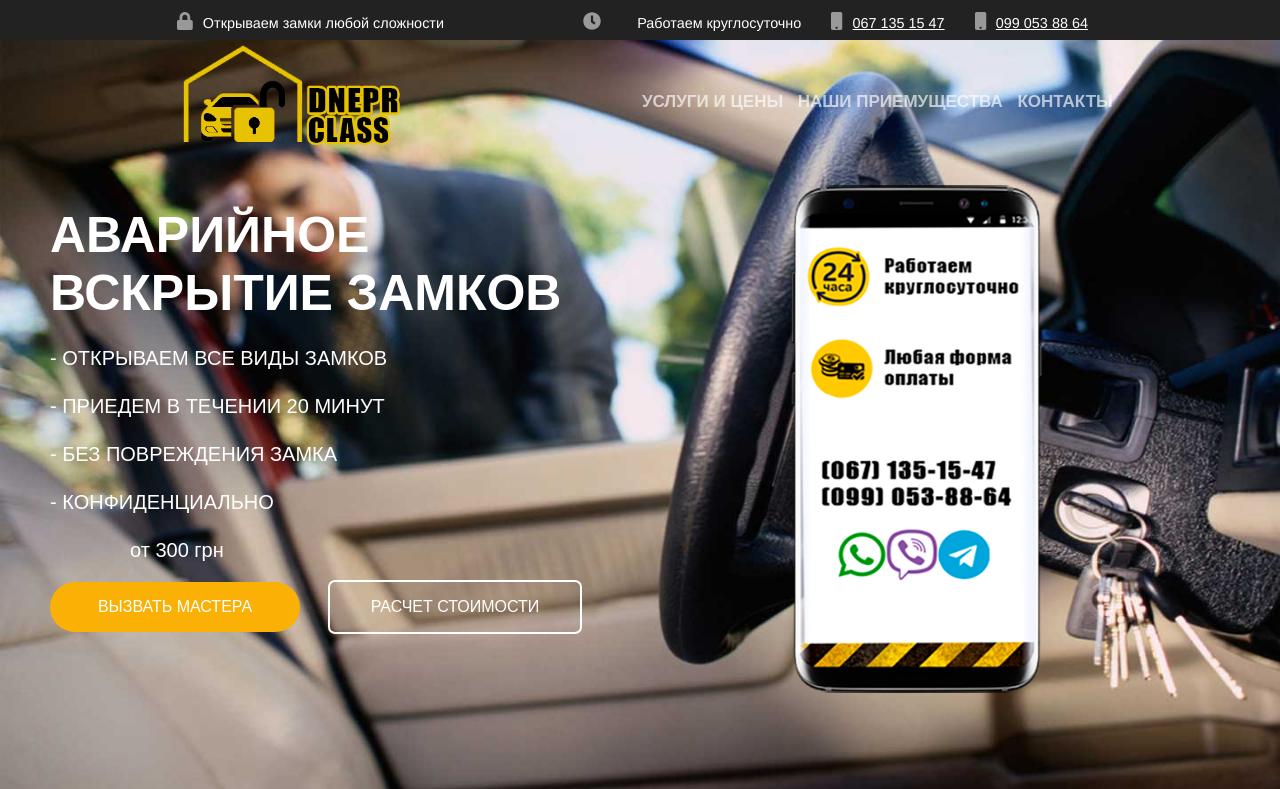
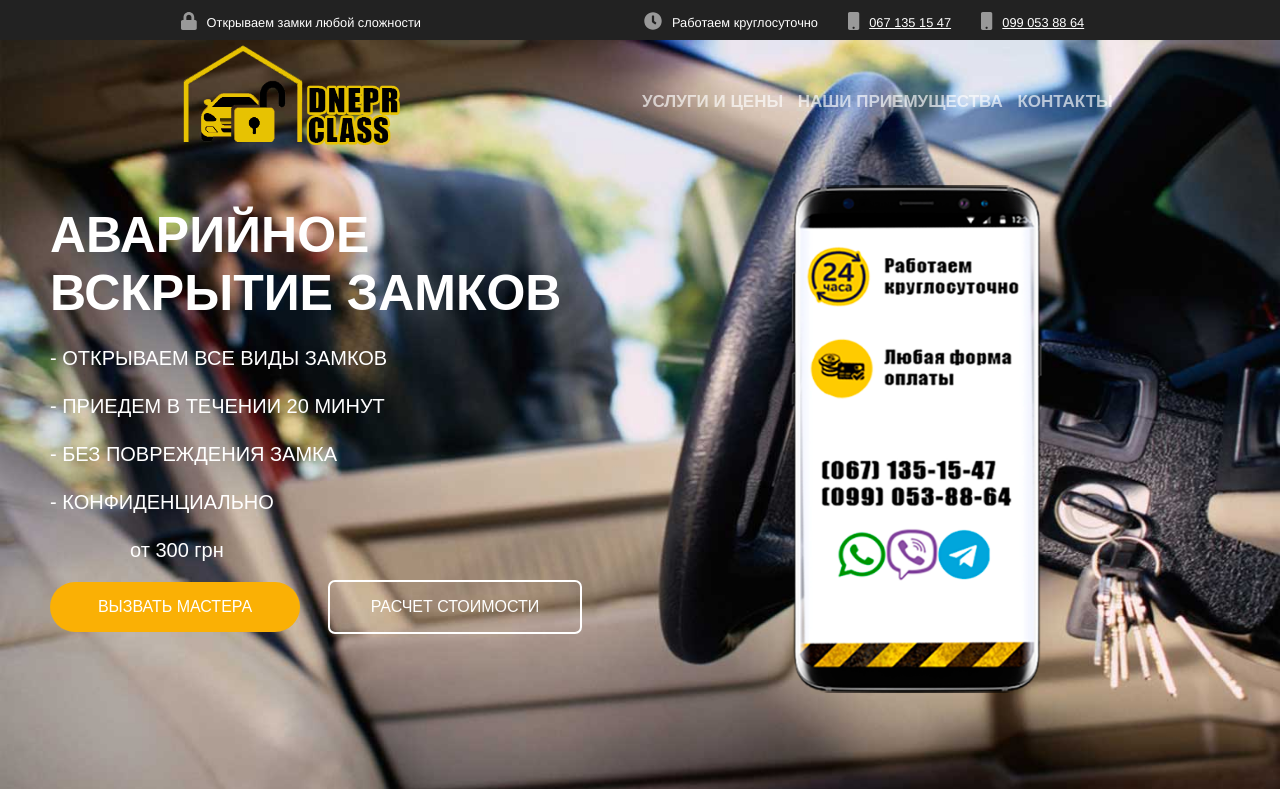
Before and after one commit to Ca-tt/dnepr-masterok-vue, a Vue app: page / in a window 1280 px wide. Shown: the top 789 px of the page. Built offline with nearby package versions, Linux system fonts and the light colour scheme.

Commit message:
удалил ненужные импорты

```diff
--- a/public/index.html
+++ b/public/index.html
@@ -5,7 +5,6 @@
     <meta http-equiv="X-UA-Compatible" content="IE=edge">
     <meta name="viewport" content="width=device-width,initial-scale=1.0">
     <link rel="icon" href="<%= BASE_URL %>favicon.ico">
-    <link rel="stylesheet" href="../node_modules/@fortawesome/fontawesome-free/css/all.css">
     <title><%= htmlWebpackPlugin.options.title %></title>
   </head>
   <body>
@@ -13,9 +12,7 @@
       <strong>We're sorry but <%= htmlWebpackPlugin.options.title %> doesn't work properly without JavaScript enabled. Please enable it to continue.</strong>
     </noscript>
     <div id="app"></div>
-    <script type="module">
-      import Vue from 'https://cdn.jsdelivr.net/npm/vue@2.6.14/dist/vue.esm.browser.js'
-    </script>
+
     <!-- built files will be auto injected -->
   </body>
 </html>
--- a/src/components/Header.vue
+++ b/src/components/Header.vue
@@ -47,13 +47,13 @@
 .main-header {
   background-color: #222222;
   max-height: 40px;
-  font-size: 0.9em;
+  font-size: .8rem;
 }
 
 .header-navigation {
   padding: 12px;
   justify-content: space-around;
-  max-width: 80%;
+  max-width: 88%;
   margin: 0 auto;
 }
 
@@ -69,6 +69,7 @@
 
 .svg-inline--fa.fa-w-16 {
   width: 0;
+  max-width: 18px;
 }
 
 .main-header,
```
